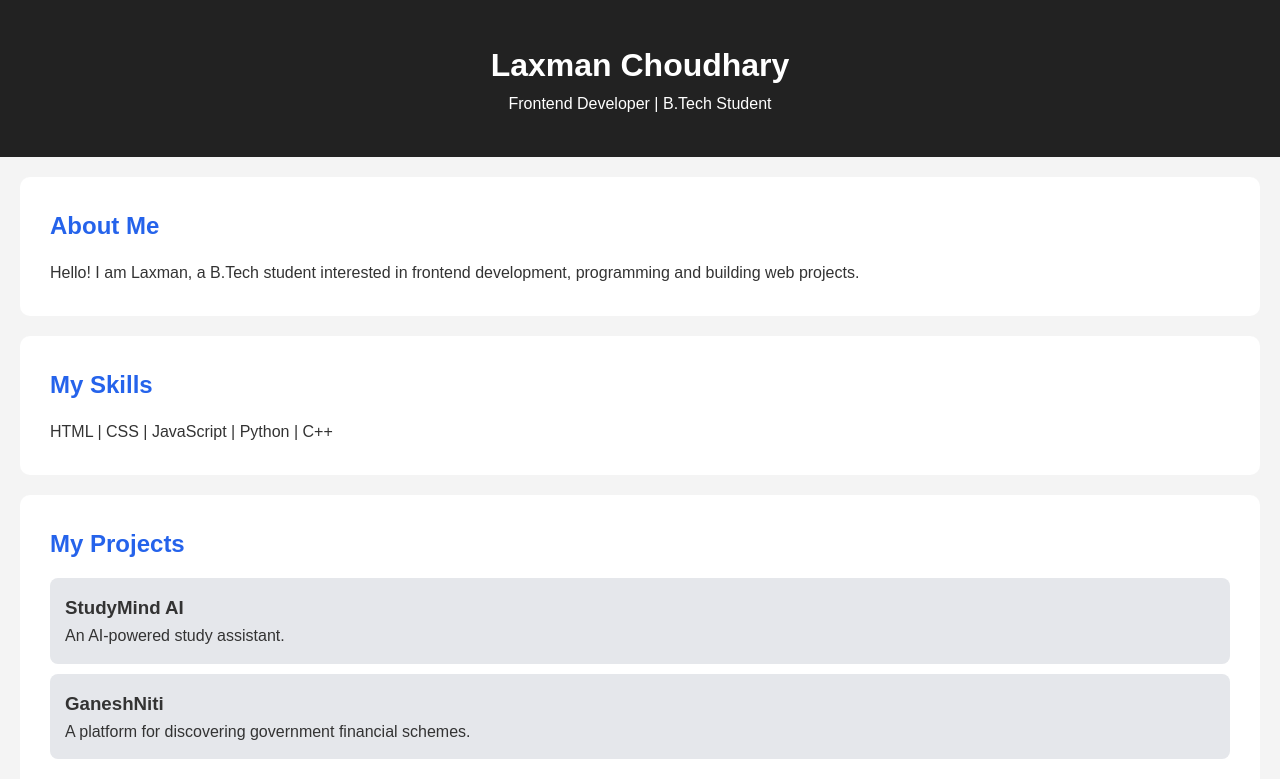
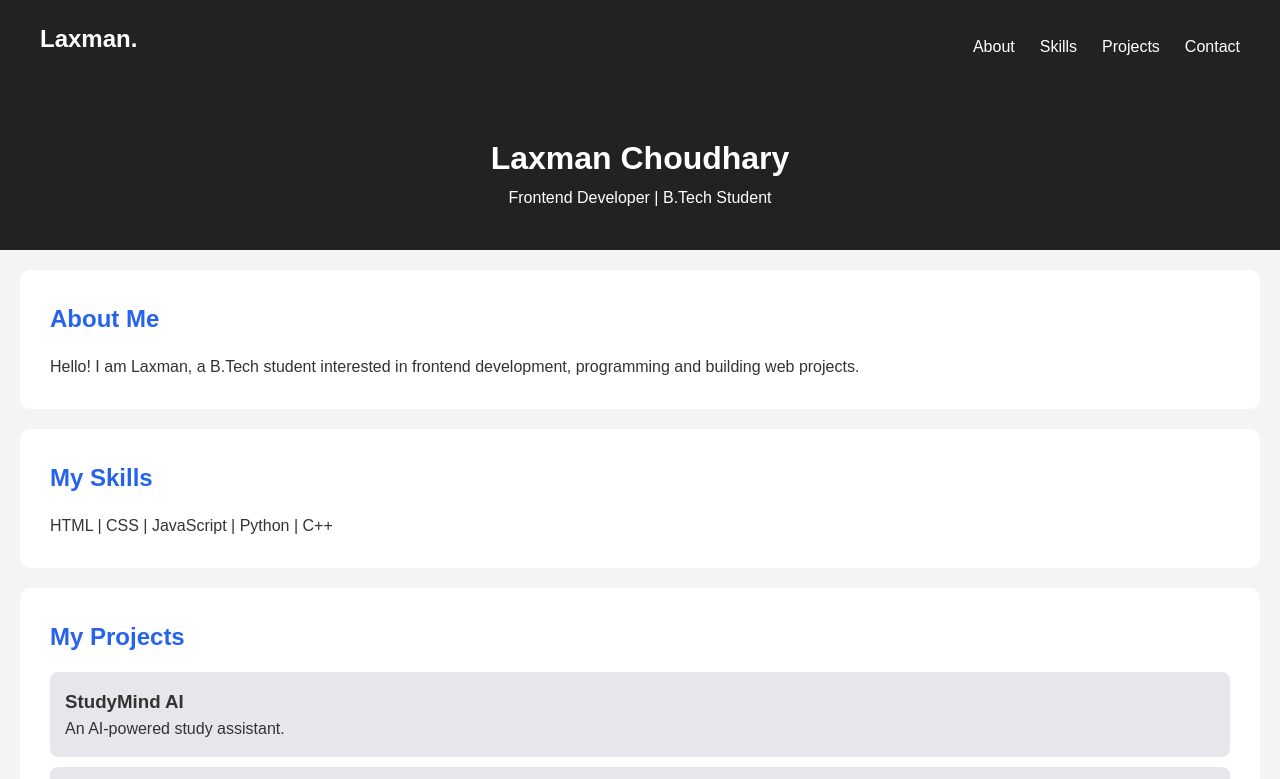
Before and after one commit to Laxman26spy/Github-practical-test, a plain HTML site: page index.html in a window 1280 px wide. Shown: the top 779 px of the page. Drawn offline with Linux system fonts and the light colour scheme.

Commit message:
Add navigation bar

```diff
--- a/index.html
+++ b/index.html
@@ -8,6 +8,18 @@
     <link rel="stylesheet" href="style.css">
 </head>
 <body>
+
+<nav class="navbar">
+    <h2 class="logo">Laxman.</h2>
+
+    <ul>
+        <li><a href="#about">About</a></li>
+        <li><a href="#skills">Skills</a></li>
+        <li><a href="#projects">Projects</a></li>
+        <li><a href="#contact">Contact</a></li>
+    </ul>
+</nav>
+
 
     <header>
         <h1>Laxman Choudhary</h1>
--- a/style.css
+++ b/style.css
@@ -42,3 +42,31 @@ a {
     color: #2563eb;
     text-decoration: none;
 }
+
+
+.navbar {
+    display: flex;
+    justify-content: space-between;
+    align-items: center;
+    background: #222;
+    padding: 20px 40px;
+}
+
+.logo {
+    color: white;
+}
+
+.navbar ul {
+    display: flex;
+    list-style: none;
+    gap: 25px;
+}
+
+.navbar a {
+    color: white;
+    text-decoration: none;
+}
+
+.navbar a:hover {
+    color: #60a5fa;
+}
```
